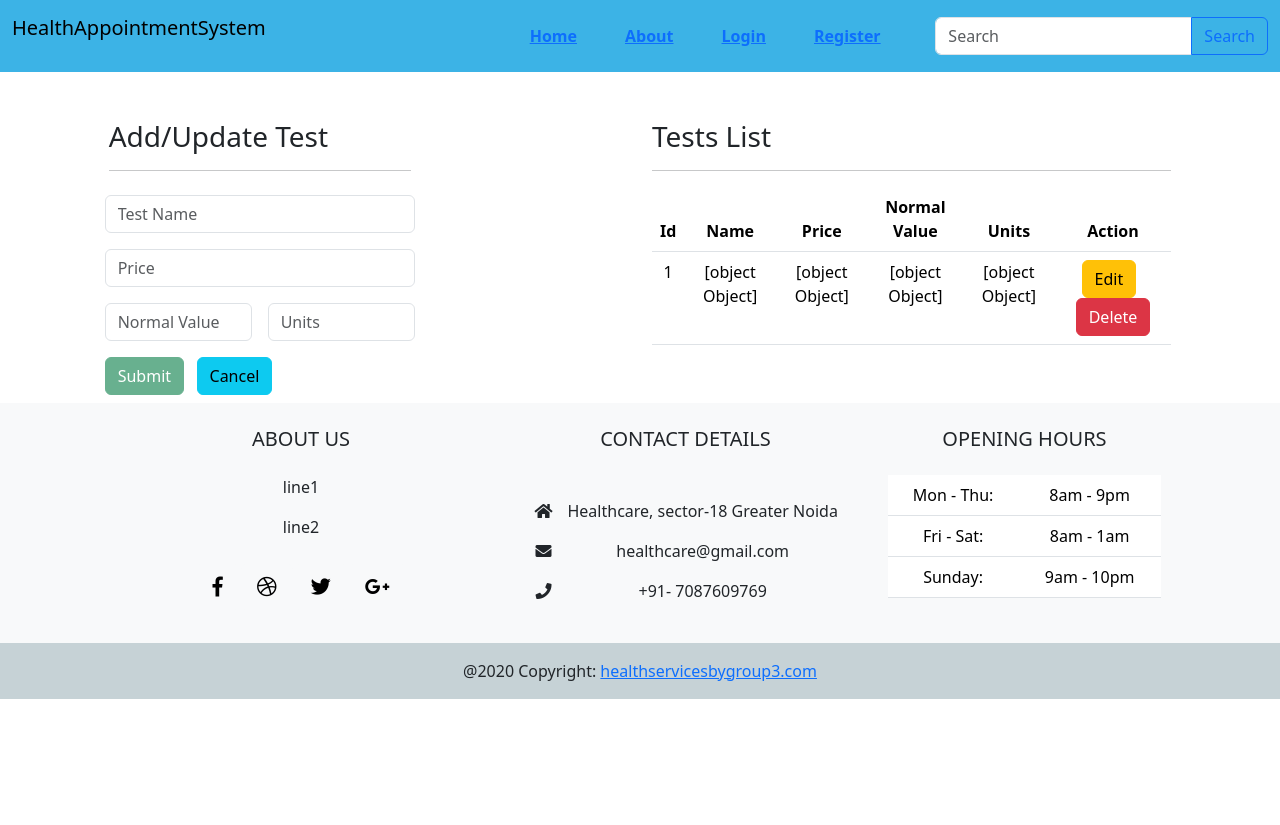
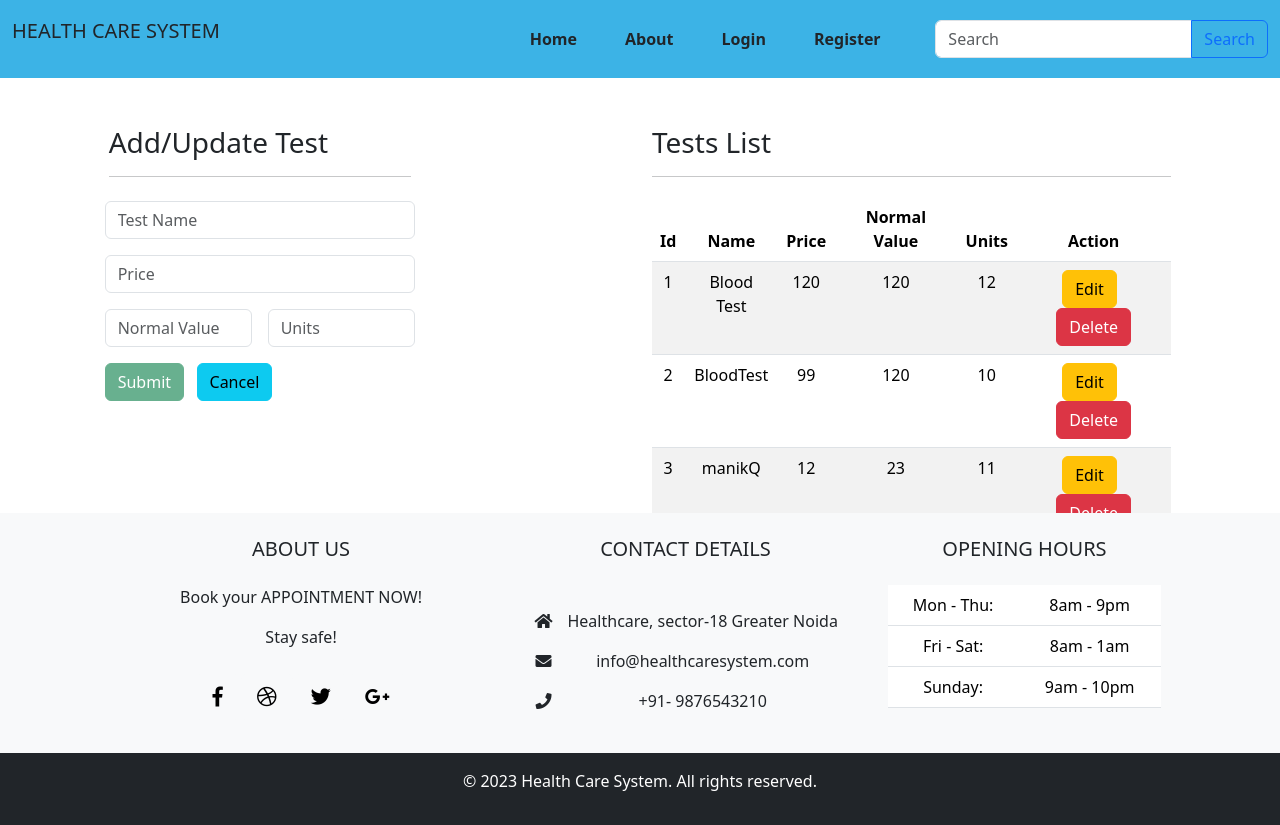
Before and after one commit to Jagman0477/Health_Insurance_Project, an Angular app: page /tests in a window 1280 px wide. Before the commit the page ends 800 px from the top, so only its background shows below. Built offline with nearby package versions, Linux system fonts and the light colour scheme; data requests are answered from the project's data file.

Commit message:
about, tests json
about component added, fake api of tests working and getting data.

```diff
--- a/db.json
+++ b/db.json
@@ -13,6 +13,48 @@
       "testNormalValue": 120,
       "testUnits": 10,
       "id": 2
+    },
+    {
+      "testName": "manikQ",
+      "testPrice": 12,
+      "testNormalValue": 23,
+      "testUnits": 11,
+      "id": 3
+    },
+    {
+      "testName": "Stomach",
+      "testPrice": 25,
+      "testNormalValue": 120,
+      "testUnits": 25,
+      "id": 4
+    },
+    {
+      "testName": "Arms",
+      "testPrice": 120,
+      "testNormalValue": 52,
+      "testUnits": 10,
+      "id": 5
+    },
+    {
+      "testName": "legs",
+      "testPrice": 90,
+      "testNormalValue": 102,
+      "testUnits": 10,
+      "id": 6
+    },
+    {
+      "testName": "bhavnoor",
+      "testPrice": 52,
+      "testNormalValue": 120,
+      "testUnits": 85,
+      "id": 7
+    },
+    {
+      "testName": "rajat",
+      "testPrice": 52,
+      "testNormalValue": 120,
+      "testUnits": 30,
+      "id": 8
     }
   ],
   "testCenter": [
--- a/src/app/AdminComponents/service/tests.service.ts
+++ b/src/app/AdminComponents/service/tests.service.ts
@@ -1,5 +1,6 @@
 import { Injectable } from '@angular/core';
 import {HttpClient } from '@angular/common/http'
+import { TestClass } from '../tests/test-class';
 
 @Injectable({
   providedIn: 'root'
@@ -9,12 +10,13 @@ export class TestsService {
 
   constructor(private http: HttpClient) { }
   url="http://localhost:3000/tests"
-  getList(){
-    console.log("Get Teests List")
-    return this.http.get(this.url)
+  getTestsList(){
+
+    return this.http.get<TestClass[]>(this.url)
   }
 
   addTests(data:object  ){
+
     return this.http.post(this.url,data)
   }
 }
--- a/src/app/AdminComponents/tests/tests.component.css
+++ b/src/app/AdminComponents/tests/tests.component.css
@@ -0,0 +1,8 @@
+.table-responsive {
+    max-height: 320px;
+    &::-webkit-scrollbar {
+        width: 10px;
+        height: 8px;
+        background-color: #aaa;
+       color: black;
+    }}
--- a/src/app/AdminComponents/tests/tests.component.html
+++ b/src/app/AdminComponents/tests/tests.component.html
@@ -24,29 +24,31 @@
                         &nbsp;
                 <button class="btn btn-info" type="reset" >Cancel</button>
             </div>
+            <p class="text-success">{{addTestMessage}}</p>
         </form>
     </div>
     <div class="container col-5 ">
         <h3 class="mt-5">Tests List</h3>
         <hr>
-        <table class="table text-center mt-2">
+        <div class="table-responsive">
+        <table class="table text-center mt-1 table-striped  ">
             <thead>
-                <tr >
+                <tr>
                     <th>Id</th>
-                    <th>Name</th>
-                    <th>Price</th>
-                    <th>Normal Value</th>
-                    <th>Units</th>
-                    <th>Action</th>
+                    <th >Name</th>
+                    <th >Price</th>
+                    <th >Normal Value</th>
+                    <th >Units</th>
+                    <th >Action</th>
                 </tr>
             </thead>
             <tbody>
-                <tr >
-                    <td>{{1}}</td>
-                    <td>{{testName}}</td>
-                    <td>{{testPrice}}</td>
-                    <td>{{testNormalValue}}</td>
-                    <td>{{testUnits}}</td>
+                <tr *ngFor="let test of testList">
+                    <td>{{test.id}}</td>
+                    <td>{{test.testName}}</td>
+                    <td>{{test.testPrice}}</td>
+                    <td>{{test.testNormalValue}}</td>
+                    <td>{{test.testUnits}}</td>
                     <td>
                         <button class="btn btn-warning">Edit</button>
                         &nbsp;
@@ -55,5 +57,6 @@
                 </tr>
             </tbody>
         </table>
+        </div>
     </div>
 </div>
--- a/src/app/AdminComponents/tests/tests.component.ts
+++ b/src/app/AdminComponents/tests/tests.component.ts
@@ -14,20 +14,25 @@ export class TestsComponent implements OnInit{
 
   submitted = false;
 
+  addTestMessage:string|undefined;
   constructor(private tests:TestsService){}
 
   testForms(data:object){
-    // console.warn(data);
     this.submitted=true;
     this.tests.addTests(data).subscribe((res)=>{
-      console.warn(res )
+      if(res){
+        this.addTestMessage="Test has been added";
+      }
+      setTimeout(()=>this.addTestMessage=undefined,3000)
     });
   }
 
-
+  testList:undefined|TestClass[];
 
   ngOnInit():void{
-
+    this.tests.getTestsList().subscribe((res)=>{
+      this.testList=res;
+    })
   }
 
 }
--- /dev/null
+++ b/src/app/about/about.component.html
@@ -0,0 +1,67 @@
+<div class="container background-image">
+
+    <div
+
+     style="background-image: url('https://online.stanford.edu/sites/default/files/styles/widescreen_tiny/public/2020-08/%20Introduction-to-Healthcare_SOM-XCHE0008.jpg?itok=MpNQrQka');
+
+      background-size: 100% auto, cover;
+
+      filter: opacity(90%);
+
+         height: 100vh;" >
+
+         <header class="bg-light text-center py-1" style="color: rgb(60, 179, 230);">
+
+          <h3 class="text-uppercase">About Us</h3>
+
+         </header>
+
+         <div class="text-center text-dark p-4 mt-5 mb-5">
+
+     <section>
+
+      <h4 class="text-uppercase">Our Mission</h4>
+
+      <p>We are dedicated to providing high-quality healthcare services to our community, focusing on
+
+       patient-centered care and continuous improvement in medical practices.</p>
+
+     </section>
+
+     <section>
+
+      <h4 class="text-uppercase">Our Team</h4>
+
+      <p>Our team consists of experienced and compassionate healthcare professionals, including
+
+       doctors, nurses, technicians, and support staff, all committed to delivering the best possible care to our
+
+       patients.</p>
+
+     </section>
+
+     <section>
+
+      <h4 class="text-uppercase">Facilities</h4>
+
+      <p>Our state-of-the-art facilities are equipped with the latest medical technology, ensuring
+
+       that our patients receive the highest standard of care in a comfortable and safe environment.</p>
+
+     </section>
+
+     <section>
+
+      <h4 class="text-uppercase">Contact Us</h4>
+
+      <p>If you have any questions or need further information, please don't hesitate to reach out to
+
+       us.</p>
+
+     </section>
+
+    </div>
+
+    </div>
+
+   </div>
--- a/src/app/app.component.html
+++ b/src/app/app.component.html
@@ -1,34 +1,59 @@
 <div>
+
+
 
   <nav class="navbar navbar-light navbar-expand-lg" style="background-color: rgb(60, 179, 230);">
 
     <div class="container-fluid">
 
-            <p class="navbar-brand" style="width: 20%;">HealthAppointmentSystem</p>
+      <p class="navbar-brand navbar-text text-dark text-uppercase" style="width: 20%;">Health Care System</p>
+
     <div style="width: 20%;">
 
-            <ul class="navbar-nav fw-bold">
+      <ul class="navbar-nav navbar-text fw-bold">
+
         <li class="nav-item ms-5">
-                    <a routerLink="/">Home</a>
+
+          <a routerLink="/" class="text-decoration-none text-dark">Home</a>
+
         </li>
+
         <li class="nav-item ms-5">
-                    <a routerLink="*">About</a>
+
+          <a routerLink="about" class="text-decoration-none text-dark">About</a>
+
         </li>
+
         <li class="nav-item ms-5">
-                    <a routerLink="login">Login</a>
+
+          <a routerLink="login" class="text-decoration-none text-dark">Login</a>
+
         </li>
+
         <li class="nav-item ms-5">
-                    <a routerLink="register">Register</a>
+
+          <a routerLink="register" class="text-decoration-none text-dark">Register</a>
+
         </li>
+
       </ul>
+
     </div>
+
     <form class="d-flex input-group w-auto" style="width: 60%;">
+
       <input type="search" class="form-control" placeholder="Search" aria-label="Search" />
+
       <button class="btn btn-outline-primary" type="button"> Search </button>
+
      </form>
+
   </div>
+
   </nav>
+
   <!-- <h1 class="text-center">HEALTH APPOINTMENT SYSTEM</h1>
+
    -->
 
    <router-outlet></router-outlet>
@@ -45,13 +70,13 @@
 
         <p>
 
-                  line1
+          Book your APPOINTMENT NOW!
 
         </p>
 
         <p>
 
-                  line2
+         Stay safe!
 
         </p>
 
@@ -91,7 +116,7 @@
 
           <span class="fa-li"><i class="fas fa-envelope"></i></span><span
 
-                      class="ms-2">healthcare@gmail.com</span>
+           class="ms-2">info@healthcaresystem.com</span>
 
          </li>
 
@@ -99,7 +124,7 @@
 
           <span class="fa-li"><i class="fas fa-phone"></i></span><span class="ms-2">+91-
 
-                      7087609769</span>
+           9876543210</span>
 
          </li>
 
@@ -147,11 +172,9 @@
 
      </div>
 
-          <div class="text-center p-3" style="background-color: rgba(120, 147, 158, 0.39);">
+     <div class="bg-dark text-white text-center py-3">
 
-            @2020 Copyright:
-
-            <a href="#">healthservicesbygroup3.com</a>
+      <p>&copy; 2023 Health Care System. All rights reserved.</p>
 
      </div>
 
@@ -159,10 +182,10 @@
 
 </div>
 
+<!-- <app-navbar></app-navbar> -->
 
-
-<!-- <app-navbar></app-navbar> -->
 <!-- <app-dashboard></app-dashboard> -->
 
 <!-- <app-admin-navbar> </app-admin-navbar> -->
+
 <!-- <router-outlet></router-outlet> -->
--- a/src/app/app.module.ts
+++ b/src/app/app.module.ts
@@ -13,6 +13,7 @@ import { AdminNavbarComponent } from './AdminComponents/admin-navbar/admin-navba
 import { TestCenterComponent } from './AdminComponents/test-center/test-center.component';
 import { CommonModule } from '@angular/common';
 import {HttpClientModule} from '@angular/common/http';
+import { AboutComponent } from './about/about.component';
 
 @NgModule({
   declarations: [
@@ -25,6 +26,7 @@ import {HttpClientModule} from '@angular/common/http';
     TestsComponent,
     AdminNavbarComponent,
     TestCenterComponent,
+    AboutComponent,
   ],
   imports: [
     BrowserModule,
```
Also changed, not shown: src/app/about/about.component.ts (added, +10 -0 lines), src/app/app-routing.module.ts (+11 -7 lines), src/app/about/about.component.css (added), 1 other file (tests, documents, lock files or other folders). Lines whose indentation alone changed are shown as unchanged.
